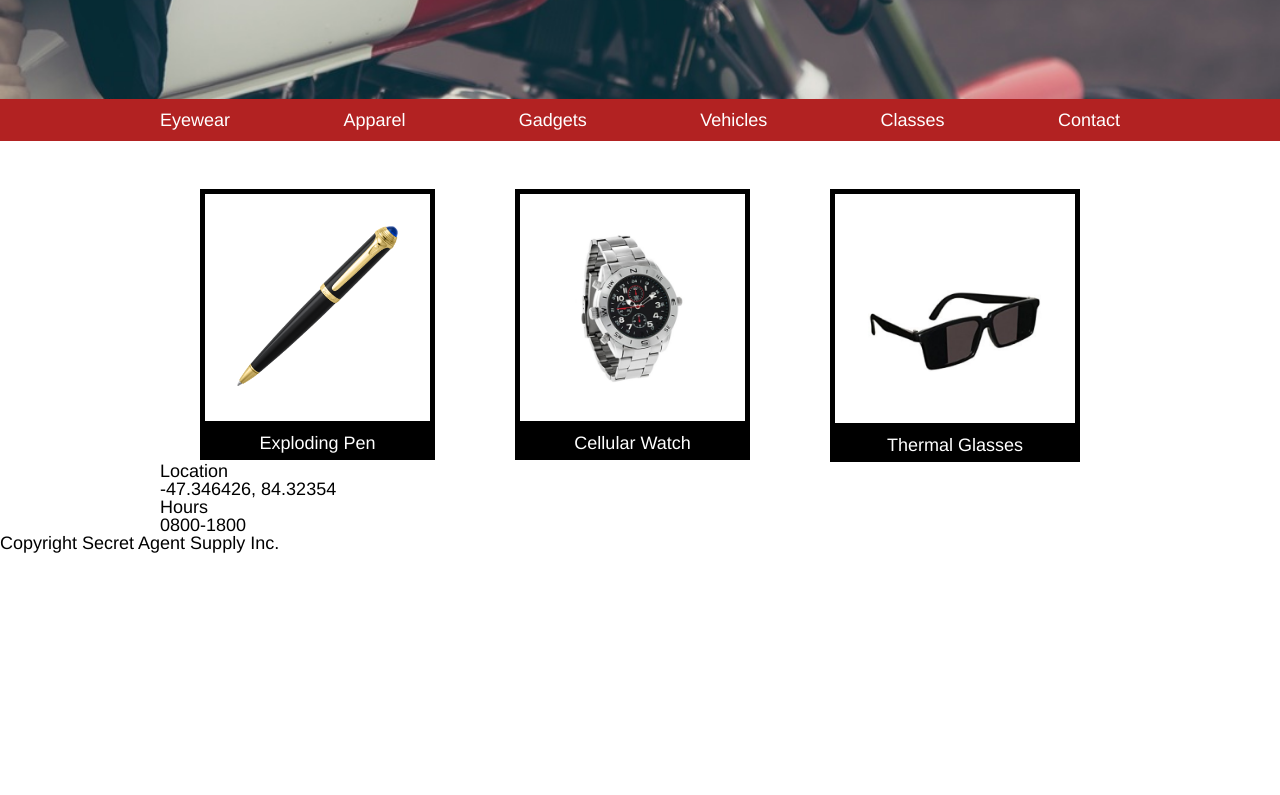
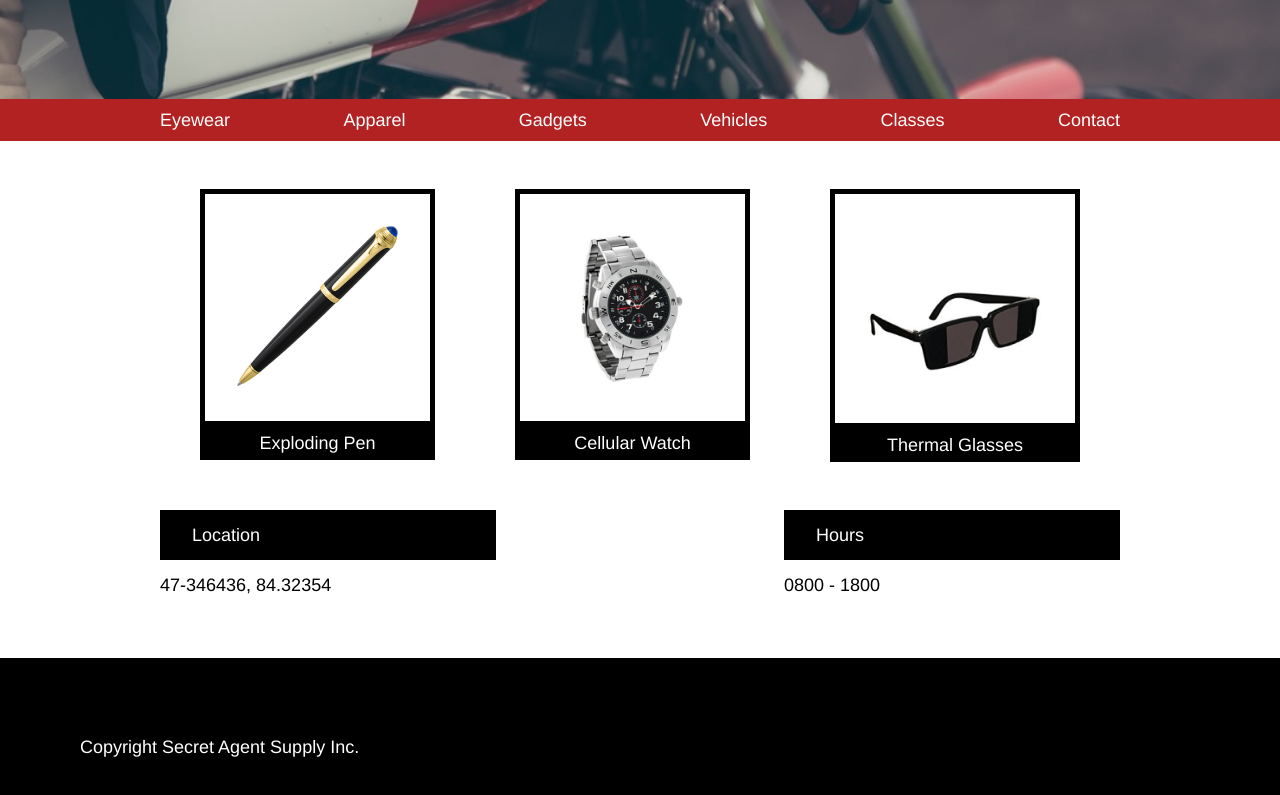
Before and after one commit to Trey777/SecretAgent, a plain HTML site: page index.html in a window 1280 px wide. Shown: the part 381-1176 px from the top of the page. Before the commit the page ends 934 px from the top, so only its background shows below. Drawn offline with Linux system fonts and the light colour scheme.

Commit message:
Finished original product

```diff
--- a/index.html
+++ b/index.html
@@ -60,17 +60,27 @@
 											</div>
 											<div class="container-size">
 												<div class="LocationHours">
-													<div class="location">
-														<p>Location</p>
-														<p>-47.346426, 84.32354</p>
+													<div class="LastNotes">
+														<div class="TextLocation">
+															<p>Location</p>
+														</div>
+														<div class="TextInfo">
+															<p>47-346436, 84.32354</p>
 													</div>
-													<div class="hours">
-														<p>Hours</p>
-														<p>0800-1800</p>
+													</div>
+
+													<div class="LastNotes">
+														<div class="TextHours">
+															<p>Hours</p>
+														</div>
+														<div class="TextInfo">
+															<p>0800 - 1800</p>
+														</div>
 													</div>
 												</div>
 											</div>
-										</div>
+
+
 										<footer>
 											<p>Copyright Secret Agent Supply Inc.</p>
 										</footer>
--- a/resources/css/styles.css
+++ b/resources/css/styles.css
@@ -116,3 +116,31 @@ header div {
   color: white;
   background-color: black;
 }
+
+.LocationHours {
+	padding-top: 3rem;
+	display: flex;
+	justify-content: space-between;
+}
+
+.TextLocation, .TextHours {
+	width: 19rem;
+	margin: 3 auto;
+	padding-top: 1rem;
+	padding-bottom: 1rem;
+	padding-left: 2rem;
+	color: white;
+	background-color: black;
+}
+
+.TextInfo {
+	margin-top: 1rem;
+	margin-bottom: 4rem;
+}
+
+footer {
+	padding: 5rem 0 5rem 5rem;
+	text-align: left;
+	background-color: black;
+	color: white;
+}
```
